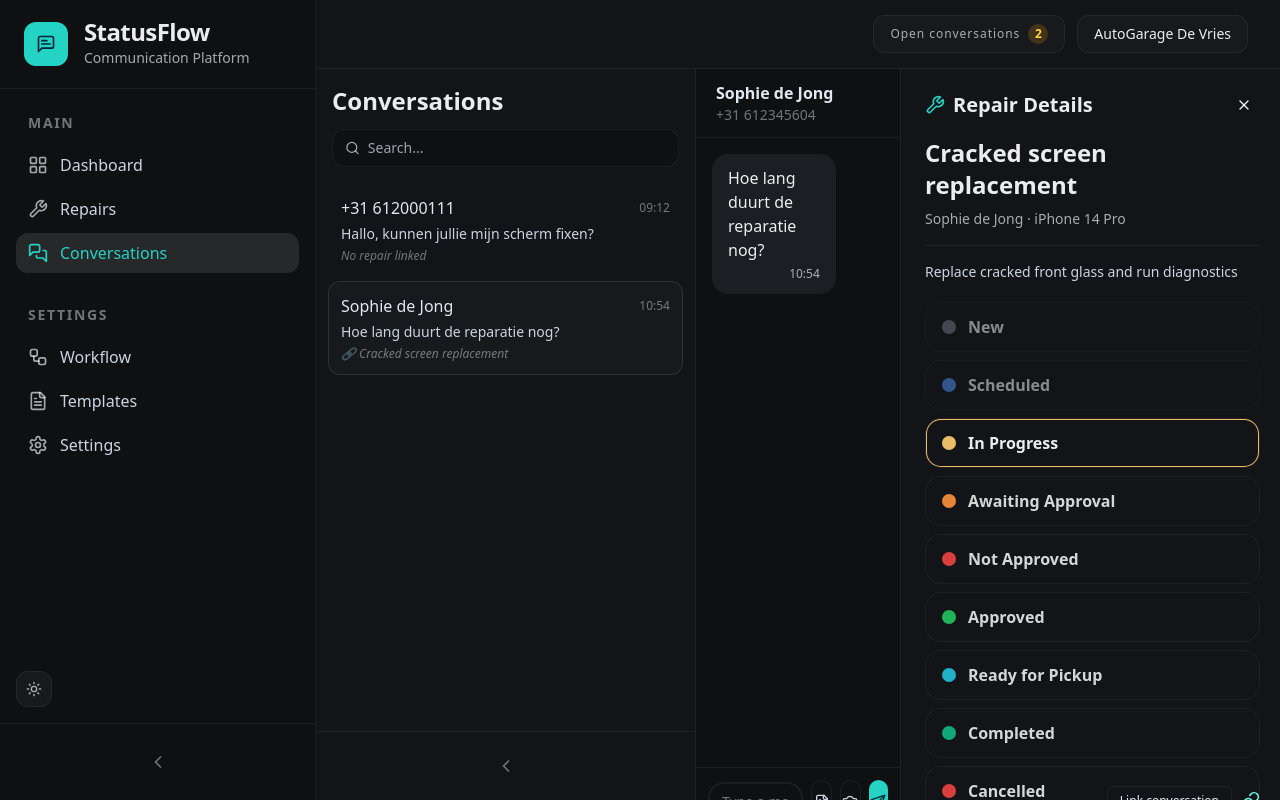
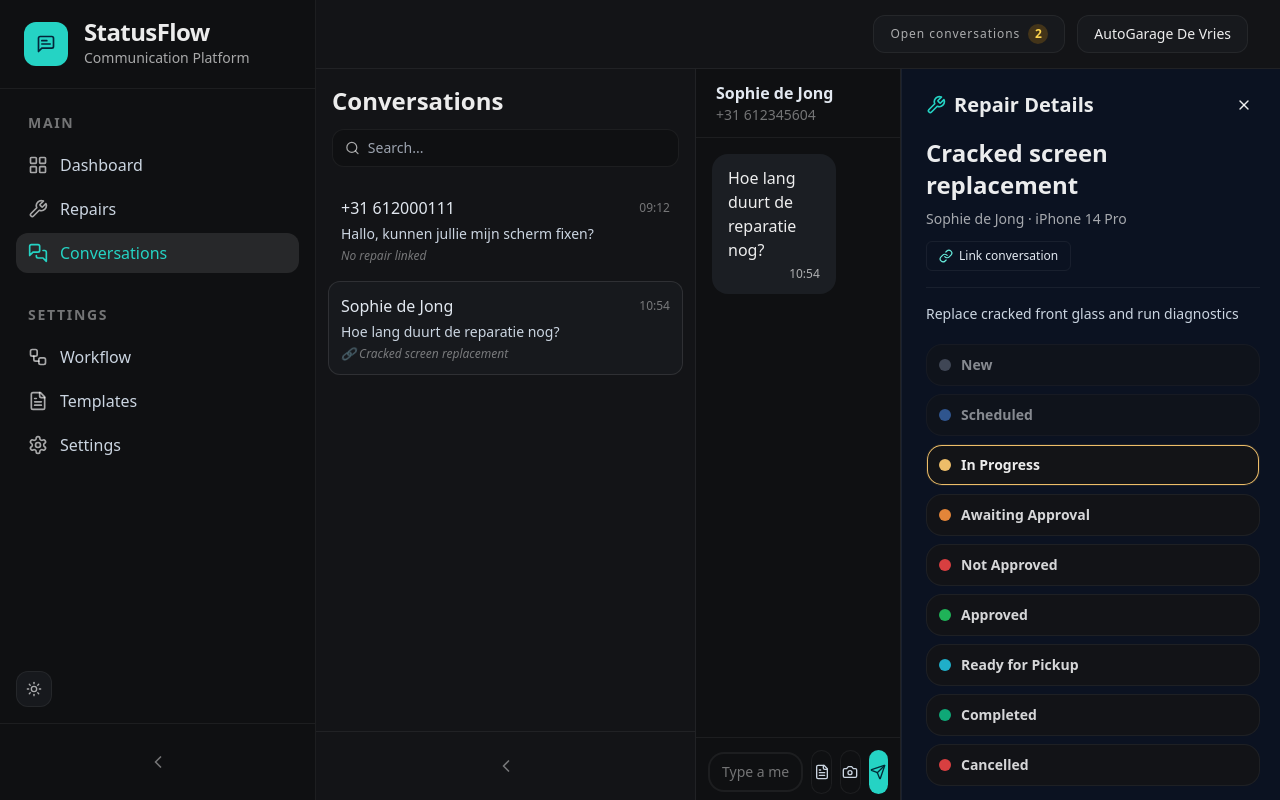
Before and after one commit to botexpertsnl/reparatie_melder_app, a Next.js app: page /conversations in a window 1280 px wide. Built offline with nearby package versions, Linux system fonts and the light colour scheme.

Commit message:
Refine repair details panel layout and interactions

```diff
--- a/app/(app)/work-items/page.tsx
+++ b/app/(app)/work-items/page.tsx
@@ -88,48 +88,6 @@ function StageBadge({ stage }: { stage: RepairItem["stage"] }) {
     return <span className="inline-flex rounded-xl border border-slate-700 bg-slate-700/20 px-3 py-1 text-sm font-semibold text-slate-300">{stage}</span>;
   }
   return <span className="inline-flex rounded-xl border border-blue-500/40 bg-blue-500/10 px-3 py-1 text-sm font-semibold text-blue-300">{stage}</span>;
-}
-
-function ChangeStageModal({
-  repair,
-  stageOptions,
-  onClose,
-  onSubmit
-}: {
-  repair: RepairItem;
-  stageOptions: string[];
-  onClose: () => void;
-  onSubmit: (stage: RepairItem["stage"]) => void;
-}) {
-  const [selectedStage, setSelectedStage] = useState<RepairItem["stage"]>(repair.stage);
-  const selectOptions = useMemo(
-    () => (stageOptions.includes(selectedStage) ? stageOptions : [...stageOptions, selectedStage]),
-    [selectedStage, stageOptions]
-  );
-
-  return (
-    <div className="fixed inset-0 z-50 flex items-center justify-center bg-[#02050d]/80 px-4 backdrop-blur-sm">
-      <div className="w-full max-w-md rounded-2xl border border-[#d7dce3] bg-[#f4f6fa] p-6 text-slate-900 shadow-[0_24px_80px_rgba(0,0,0,0.5)]">
-        <div className="mb-5 flex items-center justify-between">
-          <h2 className="text-xl font-semibold">Change stage</h2>
-          <button onClick={onClose} className="rounded-md p-1 text-slate-500 hover:bg-slate-200" type="button" aria-label="Close stage dialog"><X className="h-5 w-5" /></button>
-        </div>
-        <p className="mb-4 text-sm text-slate-600">
-          Update the stage for <span className="font-semibold">{repair.title}</span>.
-        </p>
-        <label htmlFor="change-repair-stage" className="mb-2 block text-sm font-medium text-slate-700">Stage</label>
-        <select id="change-repair-stage" className="w-full rounded-xl border border-[#bfc9d8] bg-white px-3 py-2 text-sm outline-none ring-0 focus:border-[#30b5a5]" value={selectedStage} onChange={(event) => setSelectedStage(event.target.value as RepairItem["stage"])}>
-          {selectOptions.map((stageName) => (
-            <option key={stageName}>{stageName}</option>
-          ))}
-        </select>
-        <div className="mt-6 flex items-center justify-end gap-3">
-          <button type="button" onClick={onClose} className="rounded-xl border border-[#d0d6e0] bg-white px-4 py-2 text-sm font-medium text-slate-700 hover:bg-slate-100">Cancel</button>
-          <button type="button" onClick={() => onSubmit(selectedStage)} className="rounded-xl bg-[#2fb2a3] px-5 py-2 text-sm font-semibold text-white hover:bg-[#2a9f91]">Save stage</button>
-        </div>
-      </div>
-    </div>
-  );
 }
 
 function AddRepairModal({
@@ -223,7 +181,6 @@ export default function WorkItemsPage() {
   const [openMenuId, setOpenMenuId] = useState<string | null>(null);
   const [editingRepairId, setEditingRepairId] = useState<string | null>(null);
   const [deletingRepairId, setDeletingRepairId] = useState<string | null>(null);
-  const [changingStageRepairId, setChangingStageRepairId] = useState<string | null>(null);
   const [selectedRepairId, setSelectedRepairId] = useState<string | null>(null);
   const [conversations, setConversations] = useState<StoredConversation[]>(() => readStoredConversations(defaultConversations));
   const [openRepairLinkMenu, setOpenRepairLinkMenu] = useState(false);
@@ -284,7 +241,6 @@ export default function WorkItemsPage() {
         : null,
     [conversations, selectedRepair]
   );
-  const stageChangingRepair = repairs.find((repair) => repair.id === changingStageRepairId) ?? null;
 
   const handleCreateRepair = (payload: NewRepairFormValues) => {
     const newRepair = { id: `repair_${Date.now()}`, title: payload.repairTitle, description: payload.description, customerName: payload.customerName, customerPhone: payload.customerPhone, assetName: payload.assetName, stage: payload.repairStage, priority: "Medium" as const, status: "Open" as const };
@@ -297,11 +253,6 @@ export default function WorkItemsPage() {
     setRepairs((prev) => prev.map((repair) => (repair.id === repairId ? { ...repair, title: payload.repairTitle, description: payload.description, customerName: payload.customerName, customerPhone: payload.customerPhone, assetName: payload.assetName, stage: payload.repairStage } : repair)));
     setEditingRepairId(null);
   };
-  const handleChangeRepairStage = (repairId: string, stage: RepairItem["stage"]) => {
-    setRepairs((prev) => prev.map((repair) => (repair.id === repairId ? { ...repair, stage } : repair)));
-    setChangingStageRepairId(null);
-  };
-
   const toFormValues = (repair: RepairItem): NewRepairFormValues => ({ customerName: repair.customerName, customerPhone: repair.customerPhone, assetName: repair.assetName, repairTitle: repair.title, description: repair.description, repairStage: repair.stage });
   const availableConversations = useMemo(() => conversations.filter((thread) => !thread.linkedRepairId || thread.linkedRepairId === selectedRepairId), [conversations, selectedRepairId]);
 
@@ -359,19 +310,7 @@ export default function WorkItemsPage() {
                   >
                     <td className="px-5 py-4 align-middle"><button type="button" className="w-full min-w-0 text-left" onClick={() => setSelectedRepairId(repair.id)}><div className="truncate text-base font-semibold leading-tight text-white transition-colors hover:text-[#25d3c4]">{repair.title}</div><div className="mt-1 truncate text-sm text-slate-500">{repair.assetName} · {repair.description}</div></button></td>
                     <td className="truncate px-5 py-4 align-middle text-base font-medium text-white">{repair.customerName}</td>
-                    <td className="px-5 py-4 align-middle">
-                      <button
-                        type="button"
-                        onClick={(event) => {
-                          event.stopPropagation();
-                          setChangingStageRepairId(repair.id);
-                        }}
-                        className="rounded-xl focus-visible:outline-none focus-visible:ring-2 focus-visible:ring-[#25d3c4]"
-                        aria-label={`Change stage for ${repair.title}`}
-                      >
-                        <StageBadge stage={repair.stage} />
-                      </button>
-                    </td>
+                    <td className="px-5 py-4 align-middle"><StageBadge stage={repair.stage} /></td>
                     <td className={`relative px-5 py-4 align-middle text-right text-slate-400 ${selectedRepair ? "pr-4" : "pr-2"}`}>
                       <button data-action-menu="true" className="rounded-md p-2 hover:bg-slate-800/70" onClick={(event) => { event.stopPropagation(); setOpenMenuId((prev) => (prev === repair.id ? null : repair.id)); }}><MoreHorizontal className="h-5 w-5" /></button>
                       {openMenuId === repair.id ? (
@@ -441,14 +380,6 @@ export default function WorkItemsPage() {
       {isLinkConversationOpen && selectedRepair ? (
         <LinkConversationModal conversations={availableConversations} onClose={() => setIsLinkConversationOpen(false)} onSelect={(threadId) => linkConversationToRepair(threadId, selectedRepair.id)} />
       ) : null}
-      {stageChangingRepair ? (
-        <ChangeStageModal
-          repair={stageChangingRepair}
-          stageOptions={stageOptions}
-          onClose={() => setChangingStageRepairId(null)}
-          onSubmit={(stage) => handleChangeRepairStage(stageChangingRepair.id, stage)}
-        />
-      ) : null}
     </>
   );
 }
--- a/components/repairs/repair-details-panel.tsx
+++ b/components/repairs/repair-details-panel.tsx
@@ -1,7 +1,7 @@
 "use client";
 
 import { useEffect, useMemo, useState } from "react";
-import { Link as LinkIcon, Wrench, X } from "lucide-react";
+import { Link as LinkIcon, MessageSquare, Wrench, X } from "lucide-react";
 import type { StoredRepair } from "@/lib/repair-store";
 import { defaultWorkflowStages, readStoredWorkflowStages, type StoredWorkflowStage } from "@/lib/workflow-stage-store";
 
@@ -49,8 +49,8 @@ export function RepairDetailsPanel({
   );
 
   return (
-    <aside className={className ?? "relative border-l border-[#253149] bg-[#0b1221] px-5 py-5"}>
-      <div className="mb-4 flex items-center justify-between">
+    <aside className={`relative flex h-full max-h-full min-h-0 flex-col border-l border-[#253149] bg-[#0b1221] px-5 py-5 ${className ?? ""}`}>
+      <div className="mb-4 flex items-center justify-between shrink-0">
         <div className="flex items-center gap-2 text-xl font-semibold text-white">
           <Wrench className="h-5 w-5 text-[#25d3c4]" />
           {itemLabel} Details
@@ -66,8 +66,33 @@ export function RepairDetailsPanel({
           </button>
         ) : null}
       </div>
+      <div className="min-h-0 flex-1 overflow-y-auto [scrollbar-width:none] [&::-webkit-scrollbar]:hidden">
         <h3 className="text-2xl font-semibold text-white">{repair.title}</h3>
         <div className="mt-2 text-sm text-slate-400">{repair.customerName} · {repair.assetName}</div>
+        {onLinkChange || linkedConversationHref ? (
+          <div className="mt-3 flex flex-wrap items-center gap-2">
+            {linkedConversationHref ? (
+              <a
+                href={linkedConversationHref}
+                className="inline-flex items-center gap-2 rounded-md border border-[#253149] px-3 py-1.5 text-xs font-medium text-slate-200 hover:bg-[#182236]"
+              >
+                <MessageSquare className="h-3.5 w-3.5" />
+                Open conversation
+              </a>
+            ) : null}
+            {onLinkChange ? (
+              <button
+                type="button"
+                onClick={onLinkChange}
+                className="inline-flex items-center gap-1.5 rounded-md border border-[#253149] px-3 py-1.5 text-xs font-medium text-slate-200 hover:bg-[#182236]"
+                aria-label={onLinkAriaLabel}
+              >
+                <LinkIcon className={`h-3.5 w-3.5 ${isLinkActive ? "text-[#69f0df]" : "text-slate-500"}`} />
+                {linkedConversationHref ? "Change link" : "Link conversation"}
+              </button>
+            ) : null}
+          </div>
+        ) : null}
         <div className="mt-4 border-t border-[#253149] pt-4 text-sm text-slate-300">{repair.description}</div>
         <div className="mt-5 space-y-2">
           {workflowStages.map((stage, index) => {
@@ -76,10 +101,9 @@ export function RepairDetailsPanel({
           const isUpcoming = currentStageIndex < 0 || index > currentStageIndex;
 
           return (
-            <button
+            <div
               key={stage.id}
-              type="button"
-              className="flex w-full cursor-default items-center gap-3 rounded-2xl border border-[#253149] bg-[#121b2b]/65 px-4 py-3 text-left text-sm font-medium transition-all duration-200"
+              className="flex w-full cursor-default items-center gap-2.5 rounded-2xl border border-[#253149] bg-[#121b2b]/65 px-3 py-2.5 text-left text-xs font-medium transition-all duration-200"
               style={isPrevious
                 ? {
                   opacity: 0.55
@@ -96,42 +120,13 @@ export function RepairDetailsPanel({
                     : undefined}
               aria-current={isCurrent ? "step" : undefined}
             >
-              <span className="h-3.5 w-3.5 shrink-0 rounded-full" style={{ backgroundColor: stage.color }} />
-              <span className="text-base font-semibold text-white">{stage.name}</span>
-            </button>
+              <span className="h-3 w-3 shrink-0 rounded-full" style={{ backgroundColor: stage.color }} />
+              <span className="text-sm font-semibold text-white">{stage.name}</span>
+            </div>
           );
           })}
         </div>
-      {onLinkChange || linkedConversationHref ? (
-        <div className="absolute bottom-5 right-5 flex items-center gap-2">
-          {linkedConversationHref ? (
-            <a
-              href={linkedConversationHref}
-              className="rounded-md border border-[#253149] px-3 py-1.5 text-xs font-medium text-slate-200 hover:bg-[#182236]"
-            >
-              Open conversation
-            </a>
-          ) : onLinkChange ? (
-            <button
-              type="button"
-              onClick={onLinkChange}
-              className="rounded-md border border-[#253149] px-3 py-1.5 text-xs font-medium text-slate-200 hover:bg-[#182236]"
-            >
-              Link conversation
-            </button>
-          ) : null}
-          {onLinkChange ? (
-            <button
-              type="button"
-              onClick={onLinkChange}
-              className={`${isLinkActive ? "text-[#69f0df] hover:text-[#25d3c4]" : "text-slate-500 hover:text-slate-300"}`}
-              aria-label={onLinkAriaLabel}
-            >
-              <LinkIcon className="h-5 w-5" />
-            </button>
-          ) : null}
       </div>
-      ) : null}
     </aside>
   );
 }
```
Lines whose indentation alone changed are shown as unchanged.
